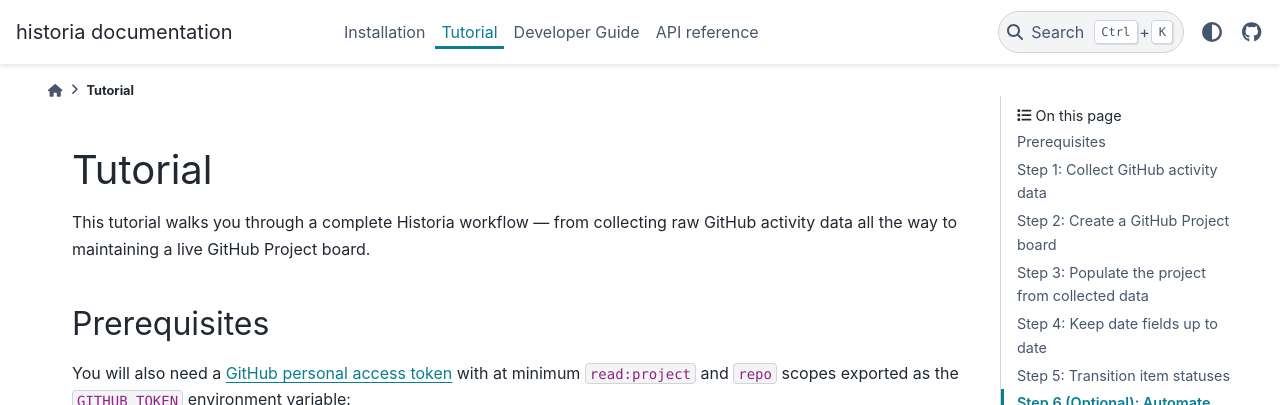
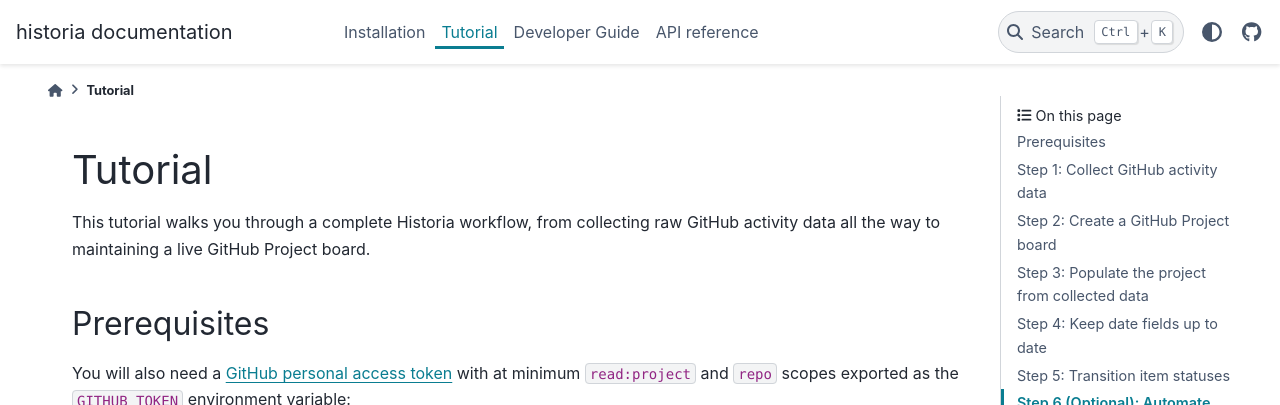
Before and after one commit to CodyCBakerPhD/historia, a Sphinx documentation site: the page built from docs/tutorial/index.md, in a window 1280 px wide and 900 px high. Shown: the top 405 px of the window. Built offline with Sphinx 7.4.7 and the PyData theme 0.15.4, drawn with Linux system fonts in a browser that asks for light colours.

```diff
--- a/docs/tutorial/index.md
+++ b/docs/tutorial/index.md
@@ -1,6 +1,6 @@
 # Tutorial
 
-This tutorial walks you through a complete Historia workflow — from collecting raw GitHub activity data all the way to maintaining a live GitHub Project board.
+This tutorial walks you through a complete Historia workflow, from collecting raw GitHub activity data all the way to maintaining a live GitHub Project board.
 
 ## Prerequisites
 
```
